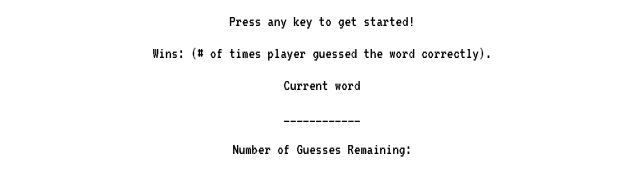
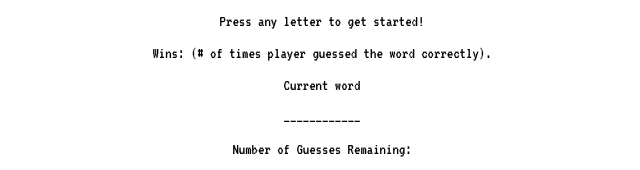
Before and after one commit to memoev/chemistry-hangman, a plain HTML site: page index.html in a window 1280 px wide. Shown: the part 447-617 px from the top of the page, 318-958 px from the left. Drawn offline with Linux system fonts and the light colour scheme; files that its build step writes are made by us from their sources; files whose address does not match are found by name.

Commit message:
changed wording in paragraph

```diff
--- a/index.html
+++ b/index.html
@@ -24,7 +24,7 @@
                 <img id="answer" src="../Word-Guess-Game/assets/images/block.gif" alt="Guess">
             </div>
             <p>
-                Press any key to get started!
+                Press any letter to get started!
             </p>
             <p>
                 Wins: (# of times player guessed the word correctly).
```
